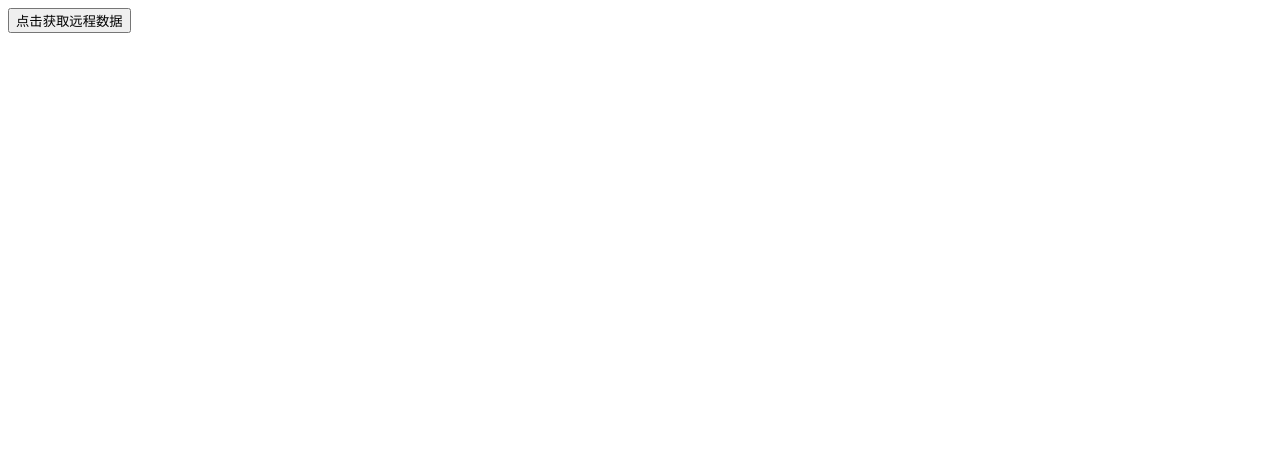
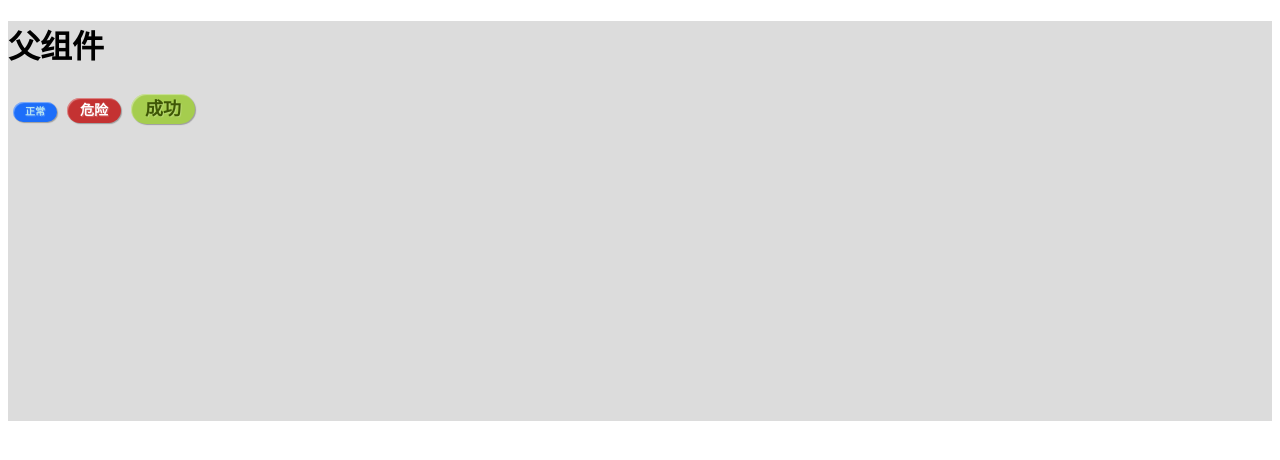
Before and after one commit to guoJiaQi-123/vue2, a Vue app: page / in a window 1280 px wide. Shown: the top 460 px of the page. Built offline with nearby package versions, Linux system fonts and the light colour scheme.

Commit message:
add 条件渲染，列表渲染，重用组件

```diff
--- /dev/null
+++ b/src/components/MyButton.vue
@@ -0,0 +1,70 @@
+<template>
+  <div class="button" :class="[type,size]">
+    <!--  通过使用组件的时候插入的值渲染到这个位置  -->
+    <slot></slot>
+  </div>
+</template>
+<script>
+const options = {
+  // 组件的动态属性
+  props: ["type", "size"]
+};
+export default options;
+</script>
+<style scoped>
+.button {
+  display: inline-block;
+  text-align: center;
+  border-radius: 30px;
+  margin: 5px;
+  font: bold 12px/25px Arial, sans-serif;
+  padding: 0 2px;
+  text-shadow: 1px 1px 1px rgba(255, 255, 255, .22);
+  box-shadow: 1px 1px 1px rgba(0, 0, 0, .29), inset 1px 1px 1px rgba(255, 255, 255, .44);
+  transition: all 0.15s ease;
+}
+
+.button:hover {
+  box-shadow: 1px 1px 1px rgba(0, 0, 0, .29), inset 1px 1px 2px rgba(0, 0, 0, .5);
+}
+
+.button:active {
+  box-shadow: inset 1px 1px 2px rgba(0, 0, 0, .8);
+}
+
+.primary {
+  background-color: #1d6ef9;
+  color: #b5e3f1;
+}
+
+.danger {
+  background-color: rgb(196, 50, 50);
+  color: white;
+}
+
+.success {
+  background-color: #a5cd4e;;
+  color: #3e5706;
+}
+
+.small {
+  width: 40px;
+  height: 20px;
+  font-size: 10px;
+  line-height: 20px;
+}
+
+.middle {
+  width: 50px;
+  height: 25px;
+  font-size: 14px;
+  line-height: 25px;
+}
+
+.large {
+  width: 60px;
+  height: 30px;
+  font-size: 18px;
+  line-height: 30px;
+}
+</style>
--- a/src/main.js
+++ b/src/main.js
@@ -4,7 +4,9 @@ import Vue from 'vue'
 // import e3 from './views/example3View.vue'
 // import e4 from './views/example4View.vue'
 // import e5 from './views/example5View.vue'
-import e6 from './views/example6View.vue'
+// import e6 from './views/example6View.vue'
+// import e7 from './views/example7View.vue'
+import e8 from './views/example8View.vue'
 import router from './router'
 import store from './store'
 
@@ -13,5 +15,5 @@ Vue.config.productionTip = false
 new Vue({
     router,
     store,
-    render: h => h(e6)
+    render: h => h(e8)
 }).$mount('#app')
--- /dev/null
+++ b/src/views/example7View.vue
@@ -0,0 +1,85 @@
+<template>
+  <div>
+    <!--    <input type="button" value="获取远程数据" @click="sendReq()">-->
+    <div class="title">学生列表</div>
+    <div class="thead">
+      <div class="row bold">
+        <div class="col">编号</div>
+        <div class="col">姓名</div>
+        <div class="col">性别</div>
+        <div class="col">年龄</div>
+      </div>
+    </div>
+    <div class="tbody">
+      <div v-if="students.length > 0">
+        <div class="row" v-for="s in students" :key="s.id">
+          <div class="col">{{ s.id }}</div>
+          <div class="col">{{ s.name }}</div>
+          <div class="col">{{ s.sex }}</div>
+          <div class="col">{{ s.age }}</div>
+        </div>
+      </div>
+      <div class="row" v-else>暂时无数据</div>
+    </div>
+  </div>
+</template>
+<script>
+import axios from "../utils/myaxios";
+
+const options = {
+  // 对象里面的方法属性可以直接这么写
+  mounted() { // 渲染完组件后自动执行该方法
+    this.sendReq();
+  },
+  data() {
+    return {
+      students: []
+    };
+  },
+  // data: function () {
+  //   return {
+  //     students: []
+  //   };
+  // },
+  methods: {
+    async sendReq() {
+      const response = await axios.get("/api/students");
+      console.log(response.data.data);
+      this.students = response.data.data;
+    }
+  }
+}
+export default options;
+</script>
+
+<style scoped>
+div {
+  font-family: 华文行楷;
+  font-size: 20px;
+}
+
+.title {
+  margin-bottom: 10px;
+  font-size: 30px;
+  color: #333;
+  text-align: center;
+}
+
+.row {
+  background-color: #fff;
+  display: flex;
+  justify-content: center;
+}
+
+.col {
+  border: 1px solid #f0f0f0;
+  width: 15%;
+  height: 35px;
+  text-align: center;
+  line-height: 35px;
+}
+
+.bold .col {
+  background-color: #f1f1f1;
+}
+</style>
--- /dev/null
+++ b/src/views/example8View.vue
@@ -0,0 +1,30 @@
+<template>
+  <div>
+    <h1>父组件</h1>
+    <my-button type="primary" size="small">正常</my-button>
+    <my-button type="danger" size="middle">危险</my-button>
+    <my-button type="success" size="large">成功</my-button>
+  </div>
+</template>
+<script>
+import myButton from "@/components/MyButton.vue";
+
+const options = {
+  // 引用到的组件
+  components: {
+    myButton
+  },
+}
+export default options;
+</script>
+<style scoped>
+div {
+  background-color: gainsboro;
+  width: 100%;
+  height: 400px;
+}
+
+h1 {
+  font-family: 华文行楷;
+}
+</style>
```
